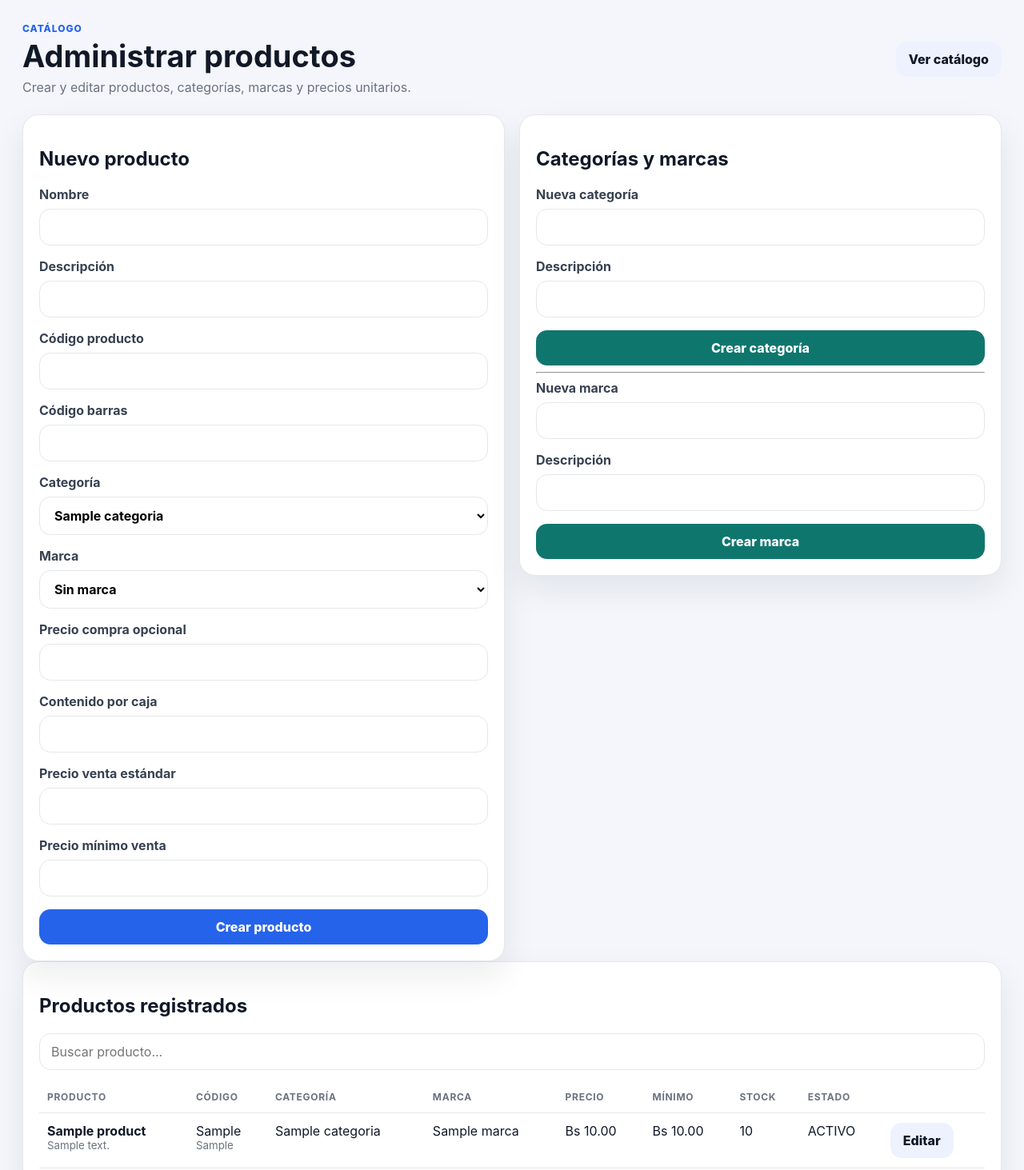
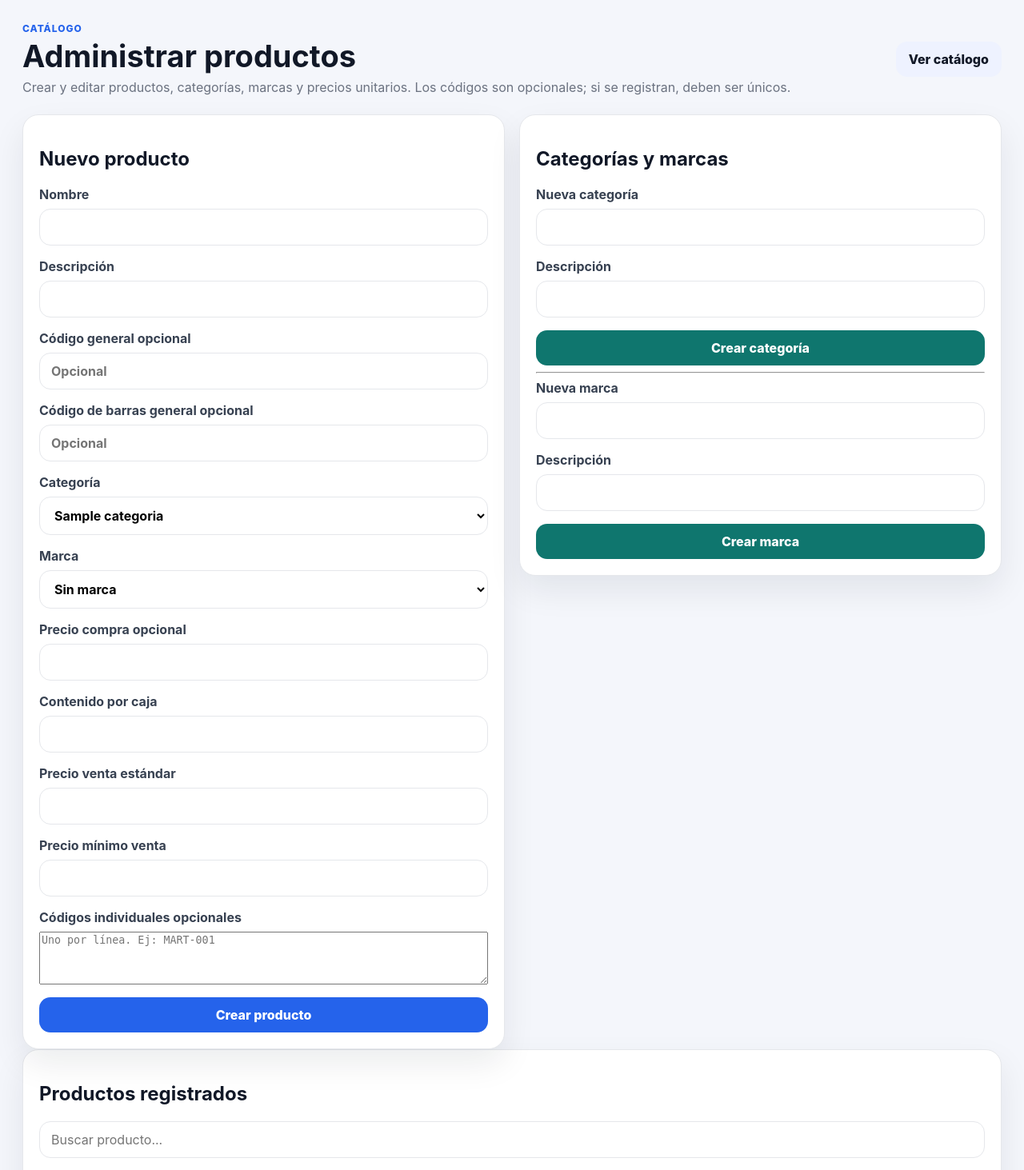
Before and after one commit to lfserna/ferreteria, a Flask app: template app/templates/products/admin.html in a window 1280 px wide. Shown: the top 1463 px of the page at 80% size. Run offline with Flask 3, Linux system fonts and the light colour scheme; the template is opened without the code that fills it: most values are stand-ins (such as "Sample title", 1, 10 or a date in 2020).

Commit message:
Hacer códigos de producto opcionales

```diff
--- a/app/templates/products/admin.html
+++ b/app/templates/products/admin.html
@@ -1,11 +1,11 @@
 {% extends "base.html" %}
 {% block title %}Administrar productos · Ferretería{% endblock %}
 {% block content %}
-<section class="page-heading"><div><p class="eyebrow">Catálogo</p><h1>Administrar productos</h1><p class="page-note">Crear y editar productos, categorías, marcas y precios unitarios.</p></div><a class="btn btn--ghost" href="{{ url_for('products.index') }}">Ver catálogo</a></section>
+<section class="page-heading"><div><p class="eyebrow">Catálogo</p><h1>Administrar productos</h1><p class="page-note">Crear y editar productos, categorías, marcas y precios unitarios. Los códigos son opcionales; si se registran, deben ser únicos.</p></div><a class="btn btn--ghost" href="{{ url_for('products.index') }}">Ver catálogo</a></section>
 <section class="grid-two users-grid">
-<article class="panel"><h2>Nuevo producto</h2><form class="form-stack" method="post" action="{{ url_for('products.crear_producto') }}"><label>Nombre <input name="nombre" required></label><label>Descripción <input name="descripcion"></label><label>Código producto <input name="codigo_producto" required></label><label>Código barras <input name="codigo_barras"></label><label>Categoría <select name="categoria_id" required>{% for c in categorias %}<option value="{{ c.id }}">{{ c.nombre }}</option>{% endfor %}</select></label><label>Marca <select name="marca_id"><option value="">Sin marca</option>{% for m in marcas %}<option value="{{ m.id }}">{{ m.nombre }}</option>{% endfor %}</select></label><label>Precio compra opcional <input type="number" step="0.01" name="precio_compra"></label><label>Contenido por caja <input type="number" min="1" step="1" name="contenido_por_caja"></label><label>Precio venta estándar <input type="number" step="0.01" name="precio_venta_estandar"></label><label>Precio mínimo venta <input type="number" step="0.01" name="precio_minimo_venta"></label><button class="btn btn--primary" type="submit">Crear producto</button></form></article>
+<article class="panel"><h2>Nuevo producto</h2><form class="form-stack" method="post" action="{{ url_for('products.crear_producto') }}"><label>Nombre <input name="nombre" required></label><label>Descripción <input name="descripcion"></label><label>Código general opcional <input name="codigo_producto" placeholder="Opcional"></label><label>Código de barras general opcional <input name="codigo_barras" placeholder="Opcional"></label><label>Categoría <select name="categoria_id" required>{% for c in categorias %}<option value="{{ c.id }}">{{ c.nombre }}</option>{% endfor %}</select></label><label>Marca <select name="marca_id"><option value="">Sin marca</option>{% for m in marcas %}<option value="{{ m.id }}">{{ m.nombre }}</option>{% endfor %}</select></label><label>Precio compra opcional <input type="number" step="0.01" name="precio_compra"></label><label>Contenido por caja <input type="number" min="1" step="1" name="contenido_por_caja"></label><label>Precio venta estándar <input type="number" step="0.01" name="precio_venta_estandar"></label><label>Precio mínimo venta <input type="number" step="0.01" name="precio_minimo_venta"></label><label>Códigos individuales opcionales <textarea name="codigos_individuales" rows="4" placeholder="Uno por línea. Ej: MART-001"></textarea></label><button class="btn btn--primary" type="submit">Crear producto</button></form></article>
 <article class="panel"><h2>Categorías y marcas</h2><form class="form-stack" method="post" action="{{ url_for('products.crear_categoria') }}"><label>Nueva categoría <input name="nombre" required></label><label>Descripción <input name="descripcion"></label><button class="btn btn--secondary" type="submit">Crear categoría</button></form><hr><form class="form-stack" method="post" action="{{ url_for('products.crear_marca') }}"><label>Nueva marca <input name="nombre" required></label><label>Descripción <input name="descripcion"></label><button class="btn btn--secondary" type="submit">Crear marca</button></form></article>
 </section>
-<section class="panel"><h2>Productos registrados</h2><form method="get"><input class="search-input" type="search" name="q" value="{{ request.args.get('q','') }}" placeholder="Buscar producto..."></form><div class="responsive-table"><table><thead><tr><th>Producto</th><th>Código</th><th>Categoría</th><th>Marca</th><th>Precio</th><th>Mínimo</th><th>Stock</th><th>Estado</th><th></th></tr></thead><tbody>{% for p in products %}<tr><td><strong>{{ p.nombre }}</strong><small>{{ p.descripcion or '' }}</small></td><td>{{ p.codigo_producto }}<small>{{ p.codigo_barras or '' }}</small></td><td>{{ p.categoria }}</td><td>{{ p.marca or '-' }}</td><td>{% if p.precio_venta_estandar is not none %}Bs {{ '%.2f'|format(p.precio_venta_estandar) }}{% else %}Sin precio{% endif %}</td><td>{% if p.precio_minimo_venta is not none %}Bs {{ '%.2f'|format(p.precio_minimo_venta) }}{% else %}-{% endif %}</td><td>{{ p.stock_total|int }}</td><td>{{ p.estado }}</td><td><a class="btn btn--ghost" href="{{ url_for('products.editar_producto', product_id=p.id) }}">Editar</a></td></tr>{% else %}<tr><td colspan="9">Sin productos.</td></tr>{% endfor %}</tbody></table></div></section>
+<section class="panel"><h2>Productos registrados</h2><form method="get"><input class="search-input" type="search" name="q" value="{{ request.args.get('q','') }}" placeholder="Buscar producto..."></form><div class="responsive-table"><table><thead><tr><th>Producto</th><th>Código</th><th>Categoría</th><th>Marca</th><th>Precio</th><th>Mínimo</th><th>Stock</th><th>Estado</th><th></th></tr></thead><tbody>{% for p in products %}<tr><td><strong>{{ p.nombre }}</strong><small>{{ p.descripcion or '' }}</small></td><td>{{ p.codigo_producto or '-' }}<small>{{ p.codigo_barras or '' }}</small></td><td>{{ p.categoria }}</td><td>{{ p.marca or '-' }}</td><td>{% if p.precio_venta_estandar is not none %}Bs {{ '%.2f'|format(p.precio_venta_estandar) }}{% else %}Sin precio{% endif %}</td><td>{% if p.precio_minimo_venta is not none %}Bs {{ '%.2f'|format(p.precio_minimo_venta) }}{% else %}-{% endif %}</td><td>{{ p.stock_total|int }}</td><td>{{ p.estado }}</td><td><a class="btn btn--ghost" href="{{ url_for('products.editar_producto', product_id=p.id) }}">Editar</a></td></tr>{% else %}<tr><td colspan="9">Sin productos.</td></tr>{% endfor %}</tbody></table></div></section>
 <section class="grid-two users-grid"><article class="panel"><h2>Editar categorías rápido</h2>{% for c in categorias %}<form class="filters-inline" method="post" action="{{ url_for('products.editar_categoria', category_id=c.id) }}"><input name="nombre" value="{{ c.nombre }}" required><input name="descripcion" value="{{ c.descripcion or '' }}"><select name="estado"><option value="ACTIVO" {% if c.estado=='ACTIVO' %}selected{% endif %}>Activo</option><option value="INACTIVO" {% if c.estado=='INACTIVO' %}selected{% endif %}>Inactivo</option></select><button class="btn btn--ghost" type="submit">Guardar</button></form>{% endfor %}</article><article class="panel"><h2>Editar marcas rápido</h2>{% for m in marcas %}<form class="filters-inline" method="post" action="{{ url_for('products.editar_marca', brand_id=m.id) }}"><input name="nombre" value="{{ m.nombre }}" required><input name="descripcion" value="{{ m.descripcion or '' }}"><select name="estado"><option value="ACTIVO" {% if m.estado=='ACTIVO' %}selected{% endif %}>Activo</option><option value="INACTIVO" {% if m.estado=='INACTIVO' %}selected{% endif %}>Inactivo</option></select><button class="btn btn--ghost" type="submit">Guardar</button></form>{% endfor %}</article></section>
 {% endblock %}
```
